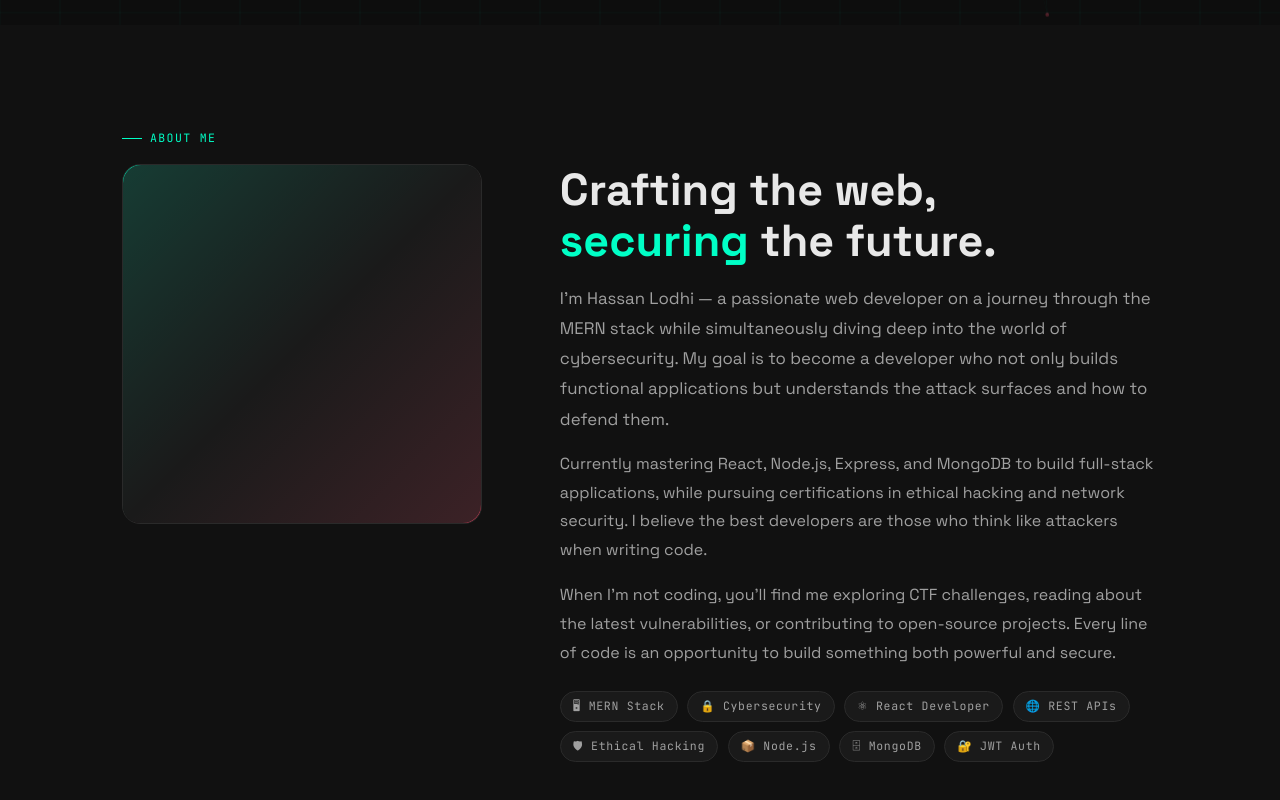
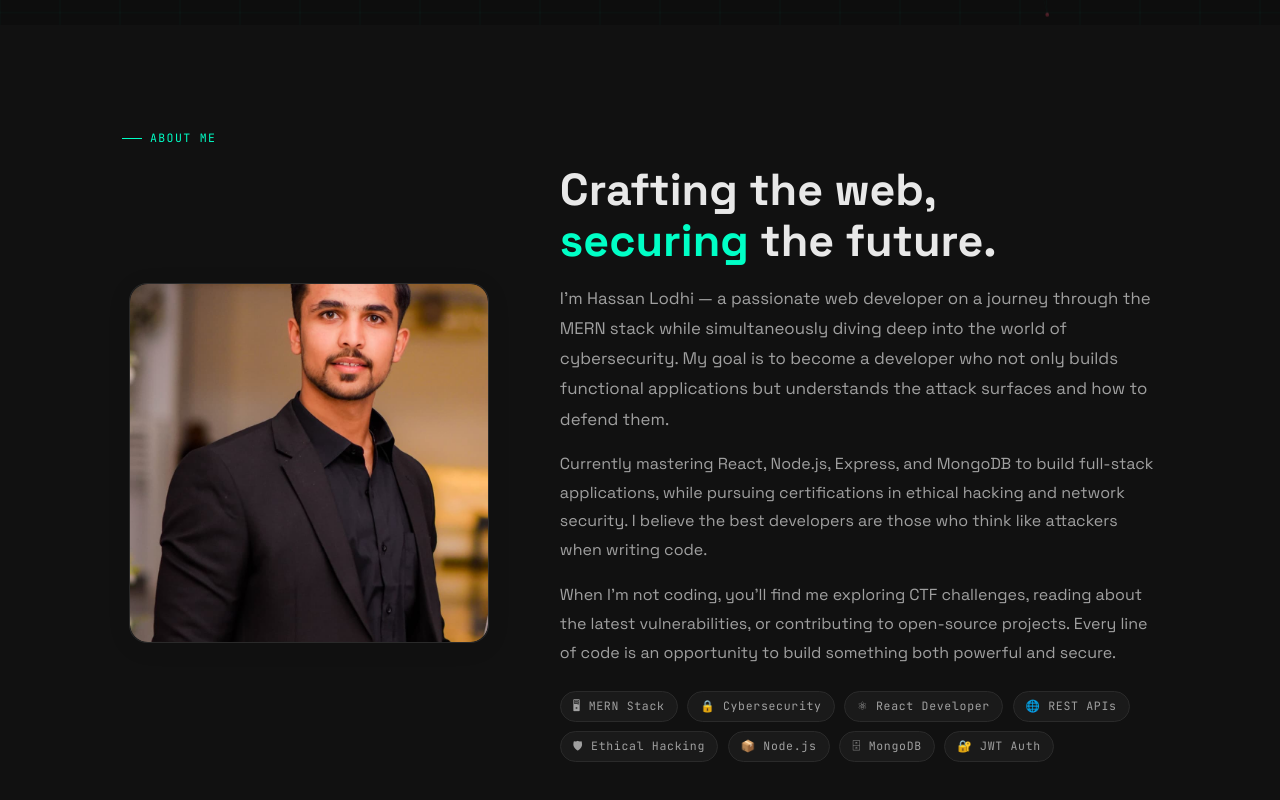
Before and after one commit to HassanLodhi611/Hassan-Portfolio, a React (Vite) app in the folder frontend/: page / in a window 1280 px wide. Shown: the part 856-1656 px from the top of the page. Built offline with nearby package versions, Linux system fonts and the light colour scheme; no server answers.

Commit message:
Changes in About Section

```diff
--- a/frontend/src/components/About/About.jsx
+++ b/frontend/src/components/About/About.jsx
@@ -17,12 +17,15 @@ export default function About() {
         <div className="section-tag">About Me</div>
         <div className={styles.grid}>
           {/* Photo */}
-          <div>
+          <div style={{ display: 'flex', justifyContent: 'center', alignItems: 'center', height: '100%' }}>
             <div className={`${styles.photoWrap} reveal`}>
               <div className={styles.photoInner}>
-                <span className={styles.photoEmoji}>👨‍💻</span>
+                <img
+                  src={require('./My Pic.jpeg')}
+                  alt="Hassan Lodhi"
+                  className={styles.photoImg}
+                />
               </div>
-              <div className={styles.photoBorder} />
             </div>
           </div>
 
--- a/frontend/src/components/About/About.module.css
+++ b/frontend/src/components/About/About.module.css
@@ -15,24 +15,20 @@
   position: relative;
   max-width: 360px;
   background: var(--surface);
-}
-.photoWrap::after {
-  content: ''; position: absolute; inset: 0;
-  background: linear-gradient(135deg, var(--mint-dim) 0%, transparent 50%, var(--red-dim) 100%);
+  box-shadow: 0 4px 24px 0 rgba(0,0,0,0.08);
 }
 .photoInner {
   width: 100%; height: 100%;
   display: flex; align-items: center; justify-content: center;
-  background: linear-gradient(135deg, var(--surface) 0%, var(--bg3) 100%);
+  background: var(--surface);
 }
-.photoEmoji { font-size: 5rem; filter: grayscale(0.2); }
-.photoBorder {
-  position: absolute; inset: -1px;
-  border-radius: calc(var(--radius-lg) + 1px);
-  border: 1px solid transparent;
-  background:
-    linear-gradient(var(--surface), var(--surface)) padding-box,
-    linear-gradient(135deg, var(--mint), transparent, var(--red)) border-box;
+.photoImg {
+  width: 100%;
+  height: 100%;
+  object-fit: cover;
+  object-position: center;
+  display: block;
+  border-radius: var(--radius-lg);
 }
 
 .text p {
```
Also changed, not shown: frontend/src/components/About/My Pic.jpeg (added).
